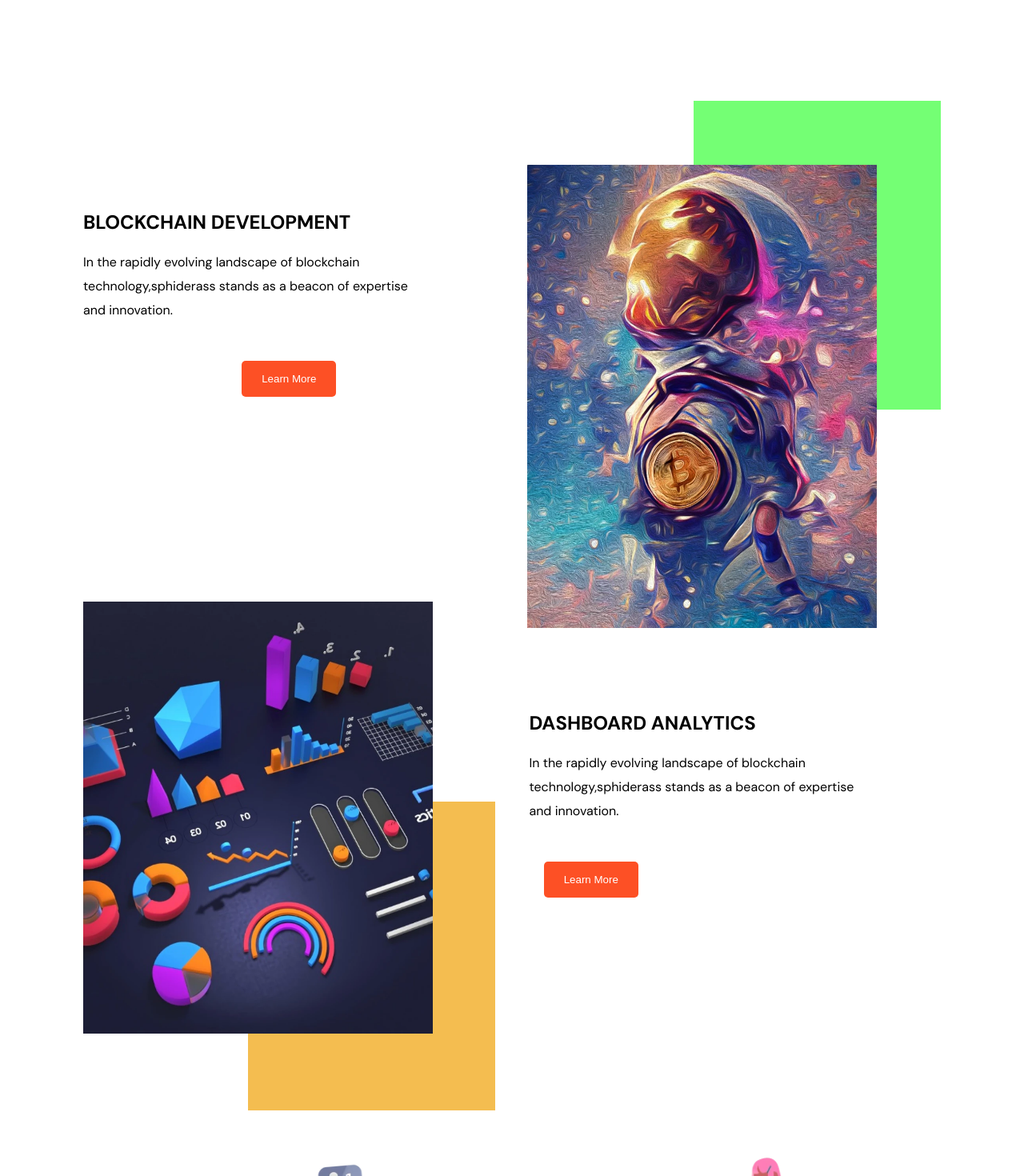
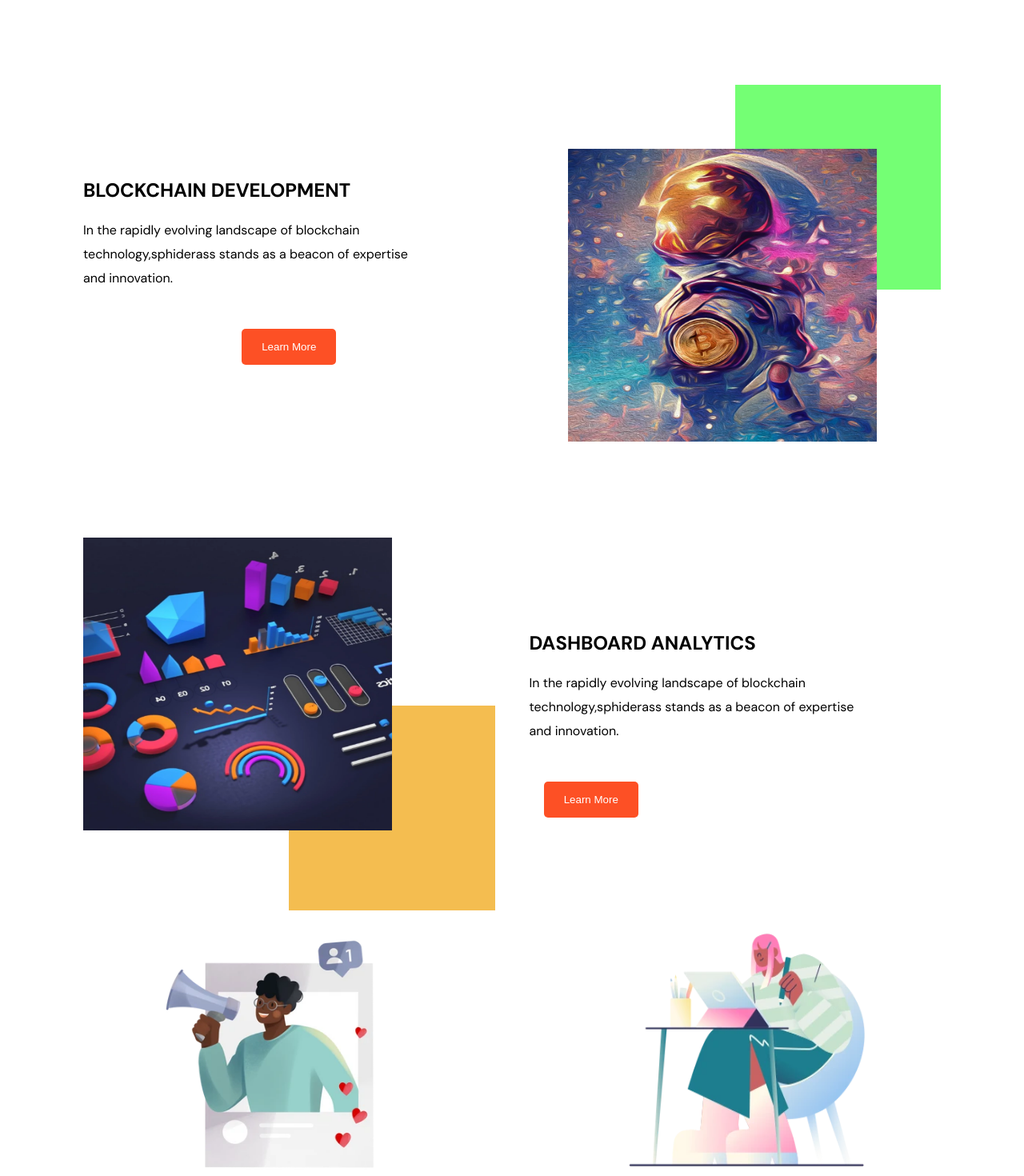
Before and after one commit to IdowuJosiah/SphidersAss, a React (Create React App) app in the folder sphiderass/: page / in a window 1280 px wide. Shown: the part 1440-2910 px from the top of the page at 80% size. Built offline with nearby package versions, Linux system fonts and the light colour scheme.

Commit message:
Update App.css

```diff
--- a/sphiderass/src/App.css
+++ b/sphiderass/src/App.css
@@ -431,7 +431,7 @@
 .services{
     display: flex;
     justify-content: space-between;
-    padding: 120px 0;
+    padding: 100px 0;
 }
 .service-description{
     width: 48%;
@@ -439,7 +439,7 @@
     flex-direction: column;
     justify-content: center;
     align-items: center;
-    padding-top: 100px;
+    padding-top: 80px;
 }
 .sd-text p{
     max-width: 85%;
@@ -476,24 +476,24 @@
 }
 
 .sb-base{
-    width: 60%;
-    height: 100%;
+    width: 50%;
+    height: 70%;
     top: 10px;
     right: 0;
     background: #74ff74;
     margin-left: auto;
 }
 .sb-image{
-    width: 85%;
-    height: 150%;
+    width: 75%;
+    height: 100%;
     position: absolute;
     top: 40px;
     right: 60px;
     transform: translateX(180px);
 }
 .sb-image-active{
-    width: 85%;
-    height: 150%;
+    width: 75%;
+    height: 100%;
     transform: translateX(0);
     transition-duration: 500ms;
     position: absolute;
@@ -509,16 +509,16 @@
     height: 100%;
 }
 .sb-base-left{
-    width: 60%;
-    height: 100%;
-    bottom: -250px;
+    width: 50%;
+    height: 70%;
+    bottom: -100px;
     right: 0;
     background: #f4bd50;
     position: absolute;
 }
 .sb-image-left{
-    width: 85%;
-    height: 150%;
+    width: 75%;
+    height: 100%;
     position: absolute;
     top: 0;
     left: 0;
@@ -526,8 +526,8 @@
     transition-duration: 500ms;
 }
 .sb-image-left-active{
-    width: 85%;
-    height: 140%;
+    width: 75%;
+    height: 100%;
     position: absolute;
     top: 0;
     left: 0;
@@ -558,7 +558,7 @@
     transform: translateX(360px);
 }
 .services-footer{
-    margin-top: 10rem;
+    margin-top: 0rem;
     display: flex;
     flex-direction: column;
     justify-content: space-around;
```
